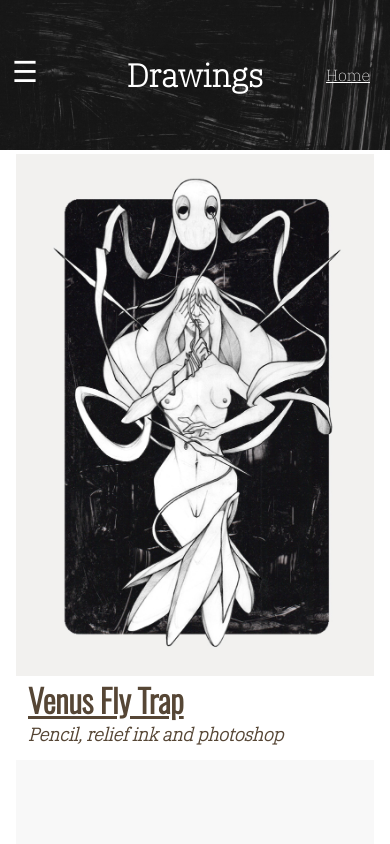
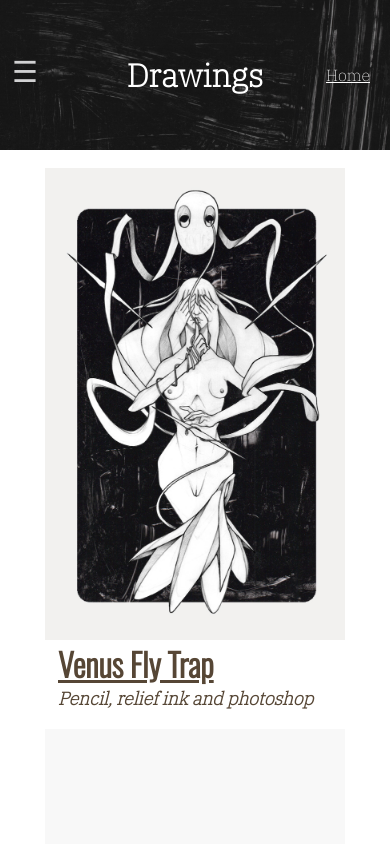
Before and after one commit to MattHammond94/Fours-Garden, a React (Vite) app in the folder fours-garden/: page /the-garden/drawings in a window 390 px wide. Shown: the top 844 px of the page. Built offline with nearby package versions, Linux system fonts and the light colour scheme; a web font is replaced by a local one.

Commit message:
Adjust styling

```diff
--- a/fours-garden/src/Pages/Home.jsx
+++ b/fours-garden/src/Pages/Home.jsx
@@ -5,7 +5,7 @@ const Home = () => {
     <div className="homepage-container">
       <div className='homepage-title-wrapper'>
         <div>
-          <img className="home-page-title-img" src="home-page-title.png" alt="The artists signature written in ink" loading="lazy"/>
+          <img className="home-page-title-img" src="home-page-title.png" loading="lazy"/>
         </div>
       </div>
       <Slider />
--- a/fours-garden/src/components/ItemTemplate.jsx
+++ b/fours-garden/src/components/ItemTemplate.jsx
@@ -77,7 +77,6 @@ const ItemTemplate = ({ variant }) => {
               className="item-img"
               src={`${image.url}`}
               loading="lazy"
-              alt={`${image.title}`}
               onClick={ () => {
                 setSelectedItem(image)
                 setModalOpenStatus(true)
--- a/fours-garden/src/components/NavBar.jsx
+++ b/fours-garden/src/components/NavBar.jsx
@@ -15,7 +15,7 @@ const NavBar = ({ variant }) => {
     togglerStyle = {
       left: isOpen ? '240px' : '12px',
       top: '67px',
-      color: 'white'
+      color: '#D1D1D2',
     }
   }
 
--- a/fours-garden/src/index.css
+++ b/fours-garden/src/index.css
@@ -289,6 +289,8 @@
   left: 12px;
   color: var(--main-font-color);
   transition: 0.5s;
+
+  mix-blend-mode: difference;
 }
 
 .navbar.open .navbar-toggler {
@@ -668,7 +670,6 @@
 
 /* Item Pages (drawings, prints, other projects pages) */
 /* ===================================================== */
-
 .items-container {
   display: flex;
   flex-wrap: wrap;
@@ -689,7 +690,7 @@
   align-items: center;
   flex-direction: column;
   margin: 1px;
-  margin-bottom: 5px;
+  margin-bottom: 10px;
 }
 
 .item-img-container {
@@ -746,10 +747,9 @@
   background-size: cover;
 }
 
-/* @media (max-width: 970px) {
-  .template-container {
-    width: 380px;
-    height: 520px;
+@media (max-width: 620px) {
+  .template-container:first-child {
+    margin-top: 15px;
   }
 }
 
@@ -760,11 +760,19 @@
   }
 }
 
-*/
+@media (max-width: 440px) {
+  .selected-item-wrapper {
+    height: 520px;
+    width: 350px;
+  }
 
-@media (max-width: 440px) {
   .items-container {
     top: 150px
+  }
+
+  .template-container {
+    width: 310px;
+    height: 550px;
   }
 }
 
```
